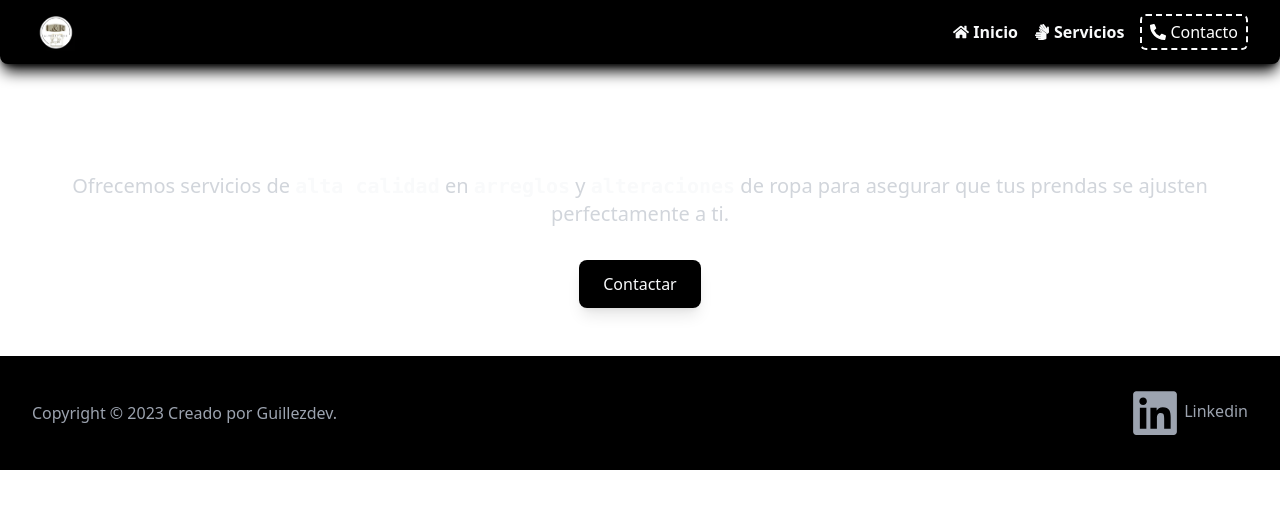
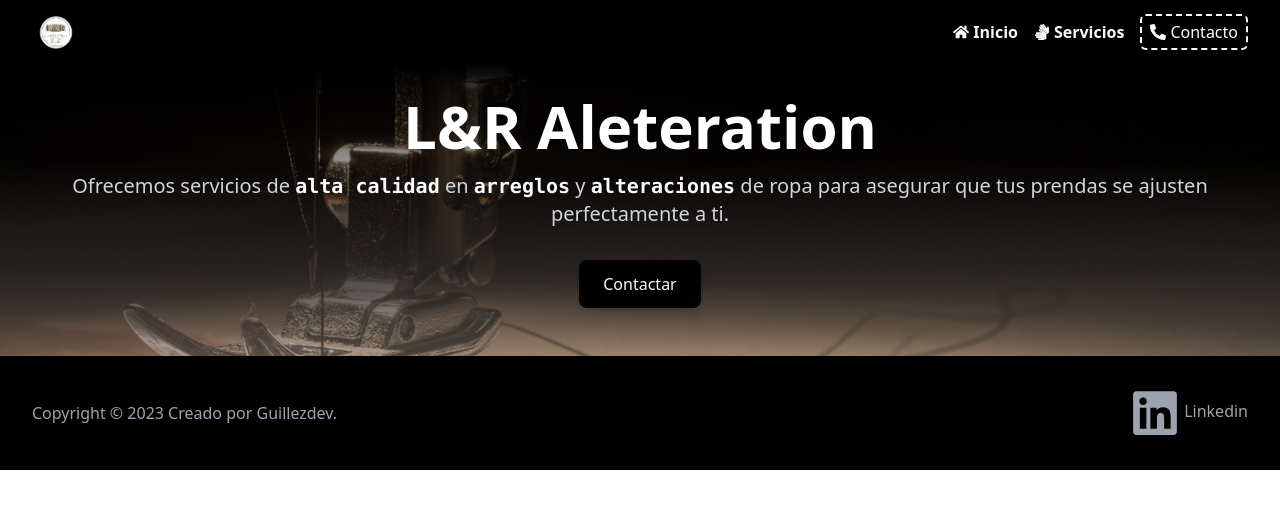
Before and after one commit to guillezdev/Costura-Alteraciones, a Next.js app: page / in a window 1280 px wide. Shown: the top 508 px of the page. Built offline with nearby package versions, Linux system fonts and the light colour scheme.

Commit message:
modific styles

```diff
--- a/app/globals.css
+++ b/app/globals.css
@@ -1,3 +1,88 @@
 @tailwind base;
 @tailwind components;
 @tailwind utilities;
+
+
+
+.bg-gradientedown {
+    position: relative;
+    background: url(../public/bgimage.jpg);
+    background-repeat: no-repeat;
+    background-size: cover;
+    background-position: center;
+    z-index: -11;
+  }
+
+  .bg-gradientedown::before {
+    content: "";
+    background: linear-gradient(
+      180deg,
+      #000000 0%,
+      #0000006d 36.36%,
+      rgba(41, 37, 36, 0.888) 72.19%,
+      rgba(120, 113, 108, 0.5) 100%
+    );
+    height: 100%;
+    width: 100%;
+    position: absolute;
+    z-index: -10;
+  }
+
+  /*btn-menu*/
+  input[type="checkbox"] {
+    -webkit-appearance: none;
+    appearance: none;
+    display: none;
+    visibility: hidden;
+  }
+
+  .bar {
+    display: block;
+    position: relative;
+    cursor: pointer;
+    width: 50px;
+    height: 40px;
+  }
+
+  .bar span {
+    position: absolute;
+    width: 45px;
+    height: 7px;
+    background: #f1faee;
+    border-radius: 100px;
+    display: inline-block;
+    transition: 0.3s ease;
+    left: 0;
+  }
+
+  .bar span.top {
+    top: 0;
+  }
+
+  .bar span.middle {
+    top: 17px;
+  }
+
+  .bar span.bottom {
+    bottom: 0;
+  }
+
+  input[type]:checked ~ span.top {
+    transform: rotate(45deg);
+    transform-origin: top left;
+    width: 48px;
+    left: 5px;
+  }
+
+  input[type]:checked ~ span.bottom {
+    transform: rotate(-45deg);
+    transform-origin: top left;
+    width: 48px;
+    bottom: -1px;
+    box-shadow: 0 0 10px #495057;
+  }
+
+  input[type]:checked ~ span.middle {
+    transform: translateX(-20px);
+    opacity: 0;
+  }
--- a/tailwind.config.js
+++ b/tailwind.config.js
@@ -6,13 +6,7 @@ module.exports = {
     "./app/**/*.{js,ts,jsx,tsx,mdx}",
   ],
   theme: {
-    extend: {
-      backgroundImage: {
-        "gradient-radial": "radial-gradient(var(--tw-gradient-stops))",
-        "gradient-conic":
-          "conic-gradient(from 180deg at 50% 50%, var(--tw-gradient-stops))",
-      },
-    },
+    extend: {},
   },
   plugins: [],
 };
```
